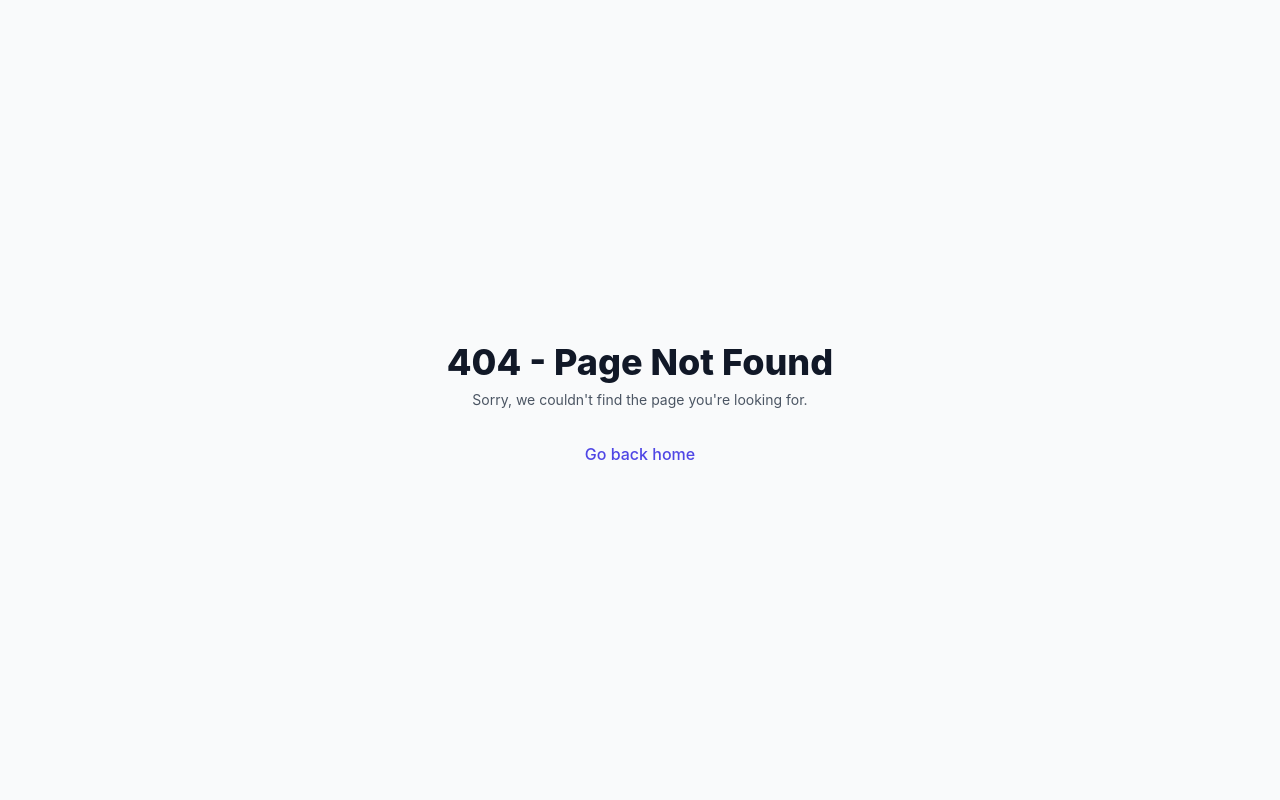
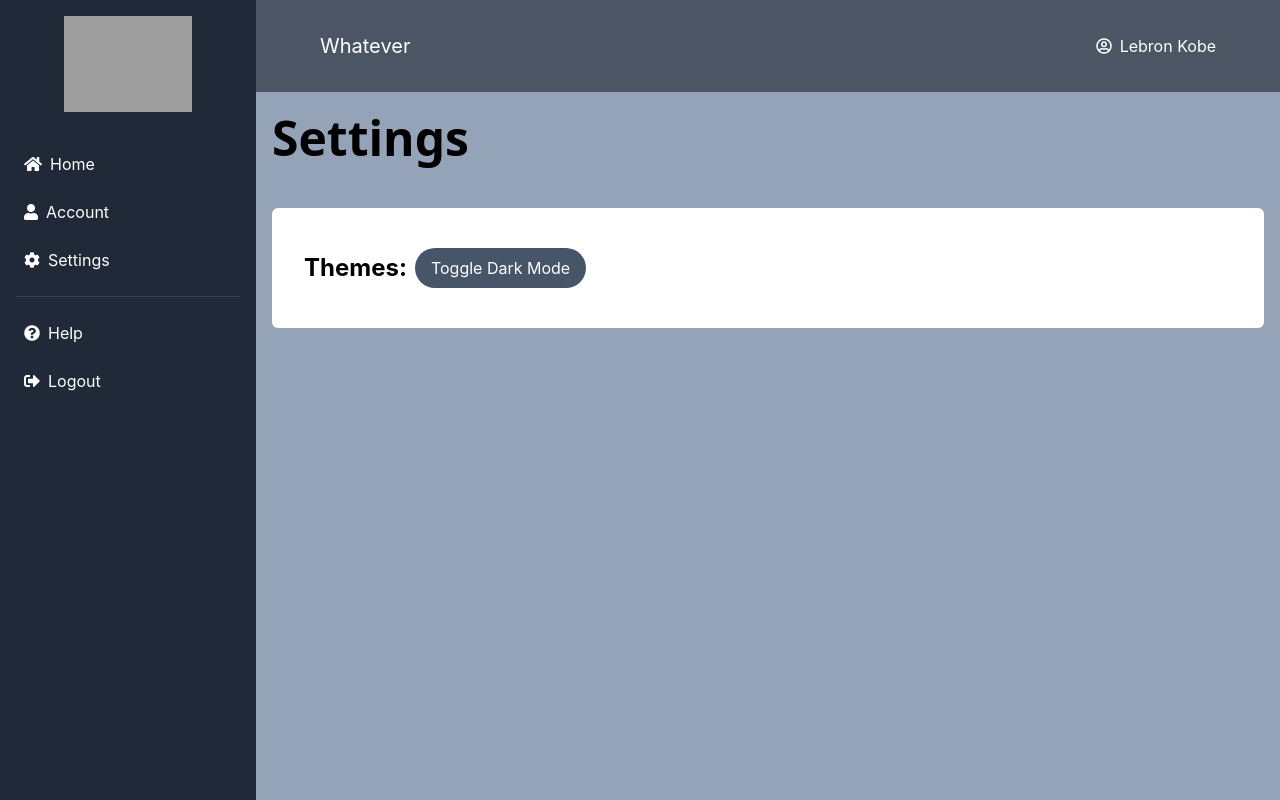
Before and after one commit to triantafd/thesis-MsC, a React (Create React App) app: page /settings in a window 1280 px wide. Before the commit this address had no page. Shown: the top 800 px of the page. Built offline with nearby package versions, Linux system fonts and the light colour scheme; grey boxes are pictures that could not be loaded.

Commit message:
add settings page

```diff
--- a/src/App.tsx
+++ b/src/App.tsx
@@ -1,7 +1,7 @@
 import React from 'react';
 import { Route, BrowserRouter, Routes } from "react-router-dom";
 
-import { authRoutes } from './routes/authRoutes';
+import { layoutAuthRoutes } from './routes/authRoutes';
 
 import PageNotFound404 from './pages/PageNotFound404';
 import RootLayout from './layouts/authLayout';
@@ -10,7 +10,7 @@ import UserLayout from './layouts/userLayout';
 import './App.css';
 import LandingPage from './pages/LandingPage';
 import { getRoutes } from './utils/getRoutes';
-import { userRoutes } from './routes/userRoutes';
+import { layoutRoutesUser } from './routes/userRoutes';
 
 function App() {
   const isUser = true
@@ -18,9 +18,9 @@ function App() {
   return (
     <BrowserRouter>
       <Routes>
-{/*         {isUser && getRoutes(UserLayout, [authRoutes])} */}
-        {isUser && getRoutes(UserLayout, [userRoutes])}
-        {!isUser && getRoutes(RootLayout, [authRoutes])}
+        {/*         {isUser && getRoutes(UserLayout, [authRoutes])} */}
+        {isUser && getRoutes(UserLayout, layoutRoutesUser)}
+        {!isUser && getRoutes(RootLayout, layoutAuthRoutes)}
         <Route
           path="/"
           element={
--- a/src/components/Sidebar/index.tsx
+++ b/src/components/Sidebar/index.tsx
@@ -15,19 +15,19 @@ const navItems = [
     name: "Home",
     icon: "fas fa-home",
     link: "/home",
-    route: "/home"
+    route: "/account"
   },
   {
-    name: "Profile",
+    name: "Account",
     icon: "fas fa-user",
     link: "/profile",
-    route: "/home"
+    route: "/account"
   },
   {
     name: "Settings",
     icon: "fas fa-cog",
     link: "/settings",
-    route: "/home"
+    route: "/settings"
   }
 ];
 
--- a/src/layouts/userLayout/UserNavbar.tsx
+++ b/src/layouts/userLayout/UserNavbar.tsx
@@ -1,4 +1,5 @@
 import React, { useState } from 'react';
+import { Link } from 'react-router-dom';
 
 type UserNavbarProps = {
   brandText: string;
@@ -32,28 +33,35 @@ const UserNavbar: React.FC<UserNavbarProps> = ({ brandText, userName }) => {
           <div className="absolute right-8 top-16 w-56 rounded-md shadow-lg bg-white z-50" onClick={e => e.stopPropagation()}>
             <div className="rounded-md bg-white shadow-xs">
               <div className="py-1">
-                <a href="/" className="block px-4 py-2 text-sm leading-5 text-gray-700 hover:bg-gray-200" onClick={(e) => {
-                  e.preventDefault();
-                  setDropdownOpen(false);
-                }}>
+                <Link
+                  to="/account"
+                  className="block px-4 py-2 text-sm leading-5 text-gray-700 hover:bg-gray-200"
+                  onClick={() => setDropdownOpen(false)}
+                >
                   <i className="text-black fas fa-user-circle pr-1"></i>
-                  My profile
-                </a>
-                <a href="/" className="block px-4 py-2 text-sm leading-5 text-gray-700 hover:bg-gray-200" onClick={(e) => {
-                  e.preventDefault();
-                  setDropdownOpen(false);
-                }}>
+                  My account
+                </Link>
+
+                <Link
+                  to="/settings"
+                  className="block px-4 py-2 text-sm leading-5 text-gray-700 hover:bg-gray-200"
+                  onClick={() => setDropdownOpen(false)}
+                >
                   <i className="text-black fas fa-cog pr-1"></i>
                   Settings
-                </a>
-                <a href="/" className="block px-4 py-2 text-sm leading-5 text-gray-700 hover:bg-gray-200" onClick={(e) => {
-                  e.preventDefault();
-                  localStorage.clear();
-                  setDropdownOpen(false);
-                }}>
+                </Link>
+
+                <Link
+                  to="/"
+                  className="block px-4 py-2 text-sm leading-5 text-gray-700 hover:bg-gray-200"
+                  onClick={() => {
+                    localStorage.clear();
+                    setDropdownOpen(false);
+                  }}
+                >
                   <i className="text-black fas fa-sign-out-alt pr-1"></i>
                   Logout
-                </a>
+                </Link>
               </div>
             </div>
           </div>
--- /dev/null
+++ b/src/pages/Settings/index.tsx
@@ -0,0 +1,29 @@
+import { useDarkMode } from '../../context/darkModeContext';
+import ContentWrapper from "../../components/wrappers/ContentWrapper";
+
+const Settings = () => {
+  const { darkMode, toggleDarkMode } = useDarkMode();
+
+  return (
+    <div className="flex flex-col w-[100%] max-h-[100%]">
+      <h1 className="block font-sans text-5xl font-semibold leading-tight tracking-normal text-inherit antialiased">
+        Settings
+      </h1>
+      <ContentWrapper className="mt-10 space-y-4">
+        <div className="flex flex-col md:flex-row flex-start items-center">
+          <h1 className="text-2xl font-bold pr-2">Themes: </h1>
+          <div>
+            <button
+              onClick={() => toggleDarkMode()}
+              className="rounded-full px-4 py-2 bg-slate-600 text-white dark:bg-blue-400"
+            >
+              Toggle {darkMode ? 'Light' : 'Dark'} Mode
+            </button>
+          </div>
+        </div>
+      </ContentWrapper >
+    </div >
+  );
+};
+
+export default Settings;
--- a/src/routes/authRoutes.ts
+++ b/src/routes/authRoutes.ts
@@ -24,6 +24,4 @@ const authRoutes: IParentRoute = {
   ],
 };
 
-export const layoutRoutesUser = [];
-
-export { authRoutes };
+export const layoutAuthRoutes = [authRoutes];
--- a/src/routes/userRoutes.ts
+++ b/src/routes/userRoutes.ts
@@ -1,15 +1,21 @@
 /** @format */
 
+import Settings from "../pages/Settings";
 import Account from "../pages/account";
 import { IRoute } from "./types";
 
-const userRoutes: IRoute = {
+const accountUserRoute: IRoute = {
   path: "/account",
   name: "Account",
   component: Account,
   guard: null,
 };
 
-export const layoutRoutesUser = [];
+const accountSettingsRoute: IRoute = {
+  path: "/settings",
+  name: "Settings",
+  component: Settings,
+  guard: null,
+};
 
-export { userRoutes };
+export const layoutRoutesUser = [accountUserRoute, accountSettingsRoute];
```
